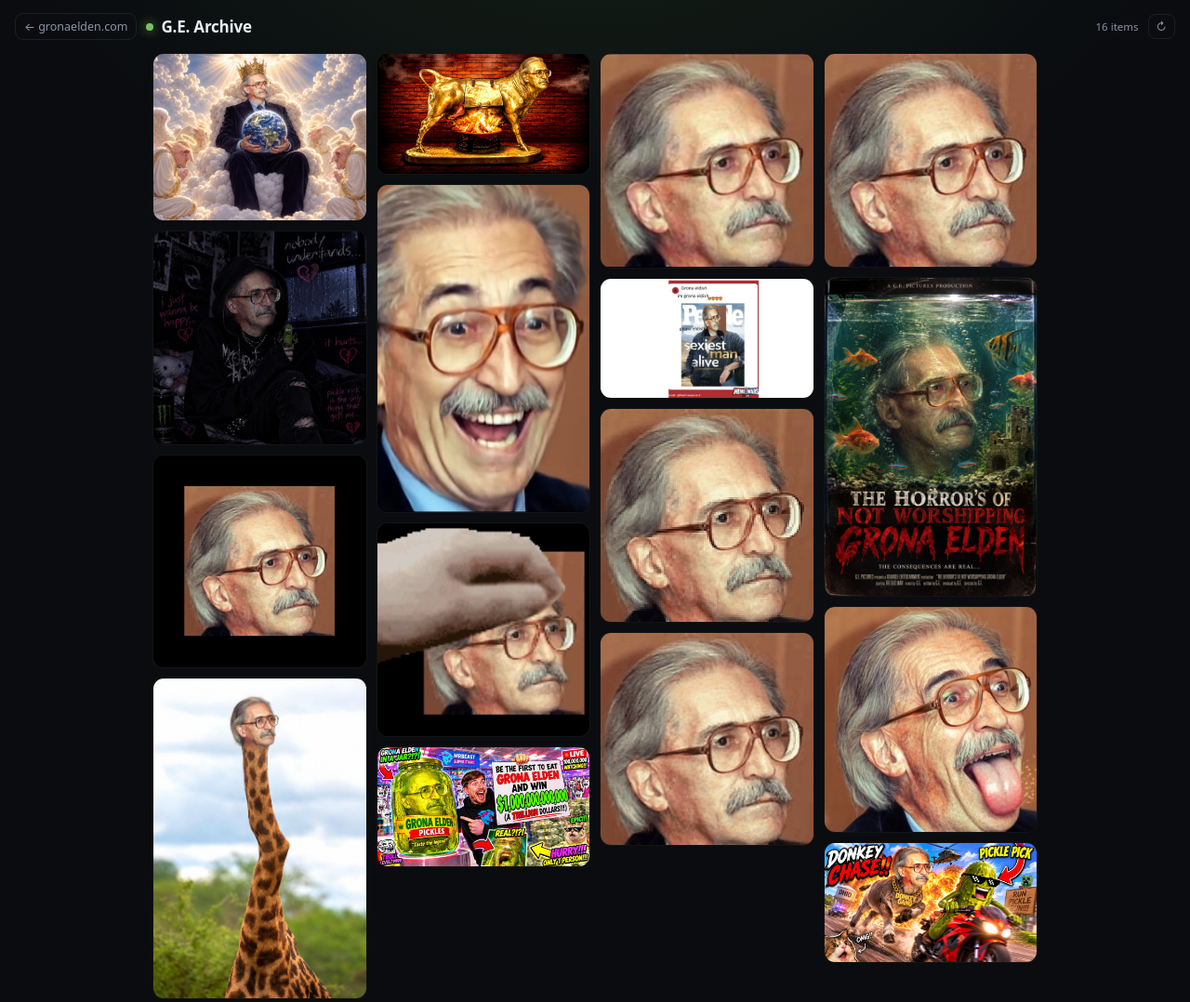
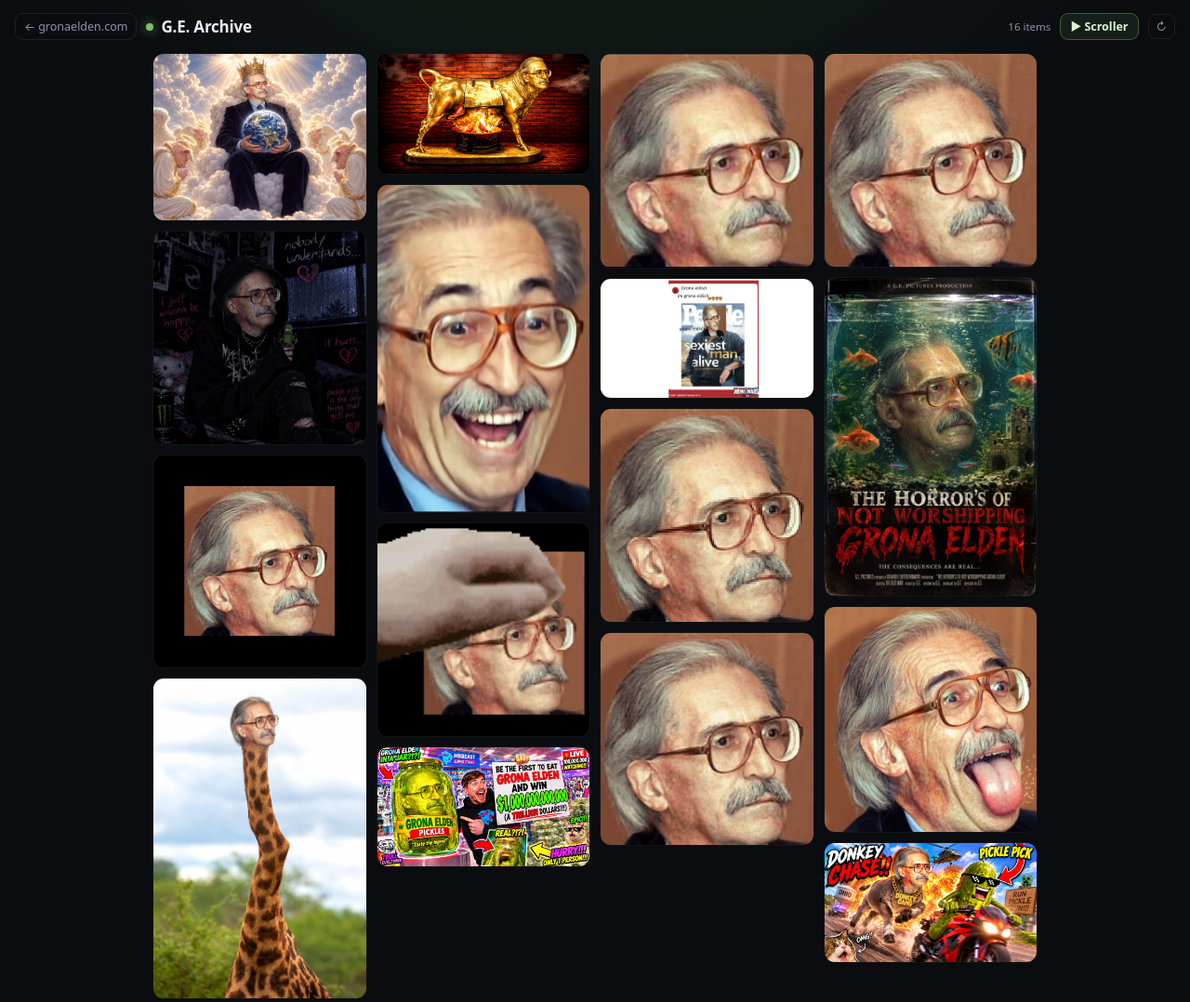
Before and after one commit to RAT-aye-aye/gronaelden, a plain HTML site: page share/index.html in a window 1280 px wide. Shown: the top 1078 px of the page at 93% size. Drawn offline with Linux system fonts and the light colour scheme; no server answers.

Commit message:
Update index.html

```diff
--- a/share/index.html
+++ b/share/index.html
@@ -83,6 +83,19 @@
     font-size: 11.5px;
     font-variant-numeric: tabular-nums;
   }
+  .scroller {
+    color: #d9f2cf;
+    text-decoration: none;
+    font-size: 12.5px;
+    font-weight: 600;
+    background: rgba(125, 191, 99, .10);
+    border: 1px solid rgba(125, 191, 99, .38);
+    padding: 5px 10px;
+    border-radius: 9px;
+    white-space: nowrap;
+    transition: background .15s ease, border-color .15s ease;
+  }
+  .scroller:hover, .scroller:focus-visible { background: rgba(125, 191, 99, .18); border-color: rgba(125, 191, 99, .6); outline: none; }
   .refresh {
     font: inherit;
     font-size: 12px;
@@ -283,6 +296,7 @@
     <a class="back" href="../">← gronaelden.com</a>
     <h1><span class="dot" aria-hidden="true"></span>G.E. Archive</h1>
     <span class="meta" id="meta">loading…</span>
+    <a class="scroller" href="../scroller/">▶ Scroller</a>
     <button class="refresh" id="refresh" title="Check for new files" aria-label="Refresh">↻</button>
   </header>
 
```
